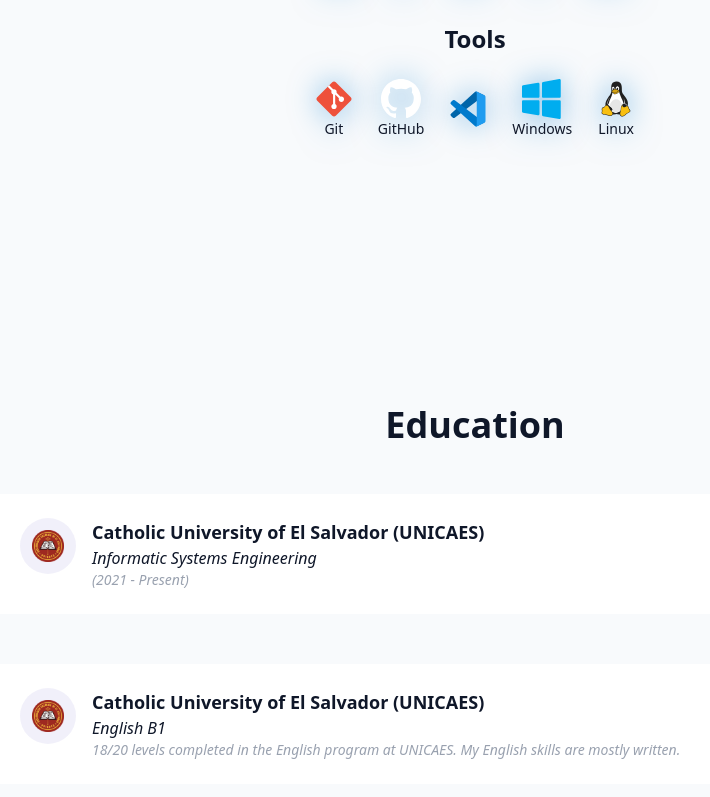
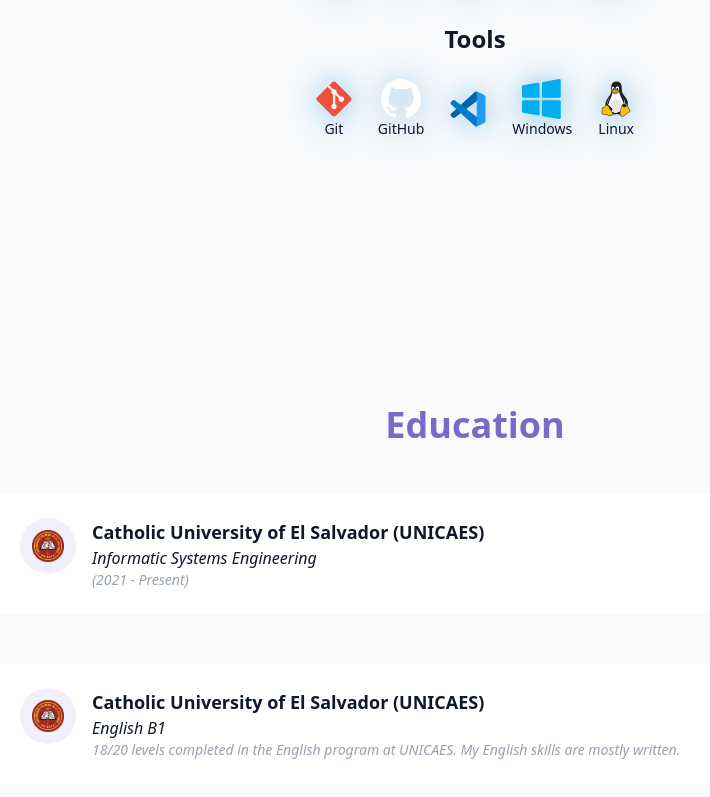
Before and after one commit to JoseDev155/react-my-dev-portfolio, a React (Vite) app: page / in a window 1280 px wide. Shown: the part 1291-2088 px from the top of the page, without its empty margins (165-875 px from the left). Built offline with nearby package versions, Linux system fonts and the light colour scheme.

Commit message:
Update src/components/sections/EducationComponent.jsx: Add the text-primary class in the title

```diff
--- a/src/components/sections/EducationComponent.jsx
+++ b/src/components/sections/EducationComponent.jsx
@@ -6,7 +6,7 @@ export const EducationComponent = () => {
 
       <div className="container mx-auto max-w-5xl">
         <h1 className="text-3xl md:text-4xl font-bold mb-12 text-center">
-          Education
+          <span className="text-primary">Education</span>
         </h1>
 
         {/* Education Items */}
```
